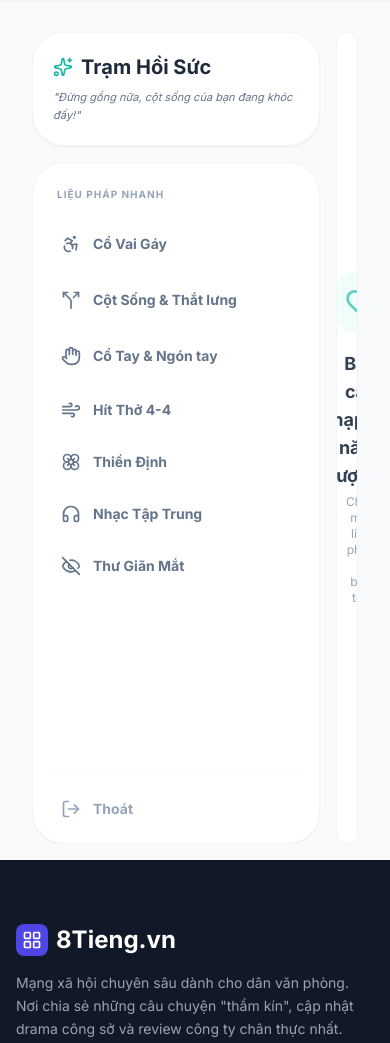
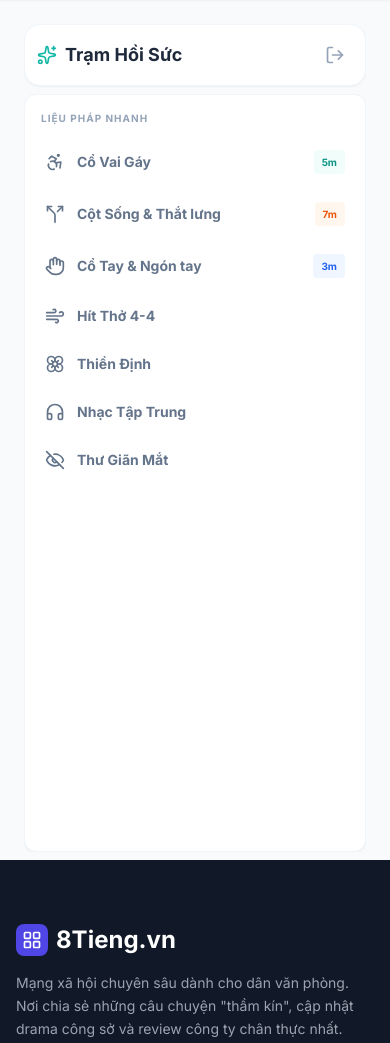
Before and after one commit to trieuvuong262/project_8tieng, a Django app: page /relax/ in a window 390 px wide. Shown: the part 58-1101 px from the top of the page. Run offline with Django 5.2, Linux system fonts and the light colour scheme; data that the repository does not hold is empty; some libraries are stand-ins or nearby versions.

```diff
--- a/core/templates/core/health_page.html
+++ b/core/templates/core/health_page.html
@@ -2,7 +2,7 @@
 
 {% block content %}
 <style>
-    /* Ép toàn bộ giao diện vào 1 màn hình */
+    /* Ép toàn bộ giao diện vào 1 màn hình - App-like feel */
     body {
         overflow: hidden;
     }
@@ -14,8 +14,18 @@
     .tab-active {
         background: #f0fdfa !important;
         color: var(--primary-color) !important;
-        border-right: 4px solid var(--primary-color);
+        /* Mobile: Border bottom, Desktop: Border right */
+        border-right: 0px solid var(--primary-color);
+        border-bottom: 4px solid var(--primary-color);
         box-shadow: none !important;
+    }
+
+    /* Media query để chỉnh border cho desktop */
+    @media (min-width: 1024px) {
+        .tab-active {
+            border-right: 4px solid var(--primary-color);
+            border-bottom: 0px solid transparent;
+        }
     }
 
     .video-overlay {
@@ -41,9 +51,10 @@
         }
     }
 
-    /* Custom scrollbar nếu menu quá dài */
+    /* Custom scrollbar */
     .custom-scroll::-webkit-scrollbar {
         width: 4px;
+        height: 4px;
     }
 
     .custom-scroll::-webkit-scrollbar-thumb {
@@ -52,73 +63,90 @@
     }
 </style>
 
-<div class="h-screen bg-slate-50 flex flex-col p-4 overflow-hidden">
-    <div class="flex-1 flex gap-4 overflow-hidden">
+<div class="h-screen bg-slate-50 flex flex-col p-2 lg:p-4 overflow-hidden">
 
-        <aside class="w-72 flex flex-col gap-4 shrink-0 h-full">
-            <div class="bg-white p-5 rounded-[2rem] shadow-sm border border-slate-100">
-                <h1 class="text-xl font-black text-slate-800 flex items-center gap-2 mb-2">
-                    <i data-lucide="sparkles" class="text-teal-500 w-5 h-5"></i> Trạm Hồi Sức
-                </h1>
-                <p class="text-[11px] text-slate-500 italic leading-relaxed">"{{ quote }}"</p>
+    <div class="flex-1 flex flex-col lg:flex-row gap-2 lg:gap-4 overflow-hidden">
+
+        <aside id="sidebar-panel" class="w-full lg:w-72 flex flex-col gap-2 lg:gap-4 shrink-0 h-full lg:h-full transition-all">
+
+            <div class="bg-white p-3 lg:p-5 rounded-2xl lg:rounded-[2rem] shadow-sm border border-slate-100 shrink-0 flex flex-row lg:flex-col items-center justify-between lg:justify-start lg:items-start">
+                <div>
+                    <h1 class="text-lg lg:text-xl font-black text-slate-800 flex items-center gap-2 mb-0 lg:mb-2">
+                        <i data-lucide="sparkles" class="text-teal-500 w-5 h-5"></i> Trạm Hồi Sức
+                    </h1>
+                    <p class="hidden lg:block text-[11px] text-slate-500 italic leading-relaxed">"{{ quote }}"</p>
+                </div>
+                <a href="{% url 'home' %}" class="lg:hidden text-slate-400 hover:text-red-500 p-2">
+                     <i data-lucide="log-out" class="w-5 h-5"></i>
+                </a>
             </div>
 
-            <nav class="flex-1 bg-white rounded-[2rem] shadow-sm border border-slate-100 p-3 flex flex-col gap-1 overflow-y-auto custom-scroll"
+            <nav class="flex-1 bg-white rounded-xl lg:rounded-[2rem] shadow-sm border border-slate-100 p-2 lg:p-3 flex flex-col gap-1 overflow-y-auto custom-scroll"
                 id="main-nav">
-                <p class="text-[10px] font-bold text-slate-400 uppercase tracking-widest p-3">Liệu pháp nhanh</p>
+
+                <p class="text-[10px] font-bold text-slate-400 uppercase tracking-widest p-2 lg:p-3">Liệu pháp nhanh</p>
 
                 <button onclick="switchTab('yoga', '{{ exercises.yoga.youtube_id|default:defaults.yoga }}')"
                     id="btn-yoga"
-                    class="w-full flex items-center justify-between px-4 py-3.5 rounded-2xl text-slate-500 hover:bg-slate-50 transition-all font-bold text-sm group">
+                    class="w-full flex items-center justify-between px-3 lg:px-4 py-3 lg:py-3.5 rounded-xl lg:rounded-2xl text-slate-500 hover:bg-slate-50 transition-all font-bold text-sm group">
                     <div class="flex items-center gap-3">
-                        <i data-lucide="accessibility" class="w-5 h-5"></i> Cổ Vai Gáy
+                        <i data-lucide="accessibility" class="w-5 h-5"></i>
+                        <span class="truncate">Cổ Vai Gáy</span>
                     </div>
                     <span
-                        class="text-[10px] bg-teal-50 text-teal-600 px-2 py-0.5 rounded opacity-0 group-hover:opacity-100">5m</span>
+                        class="text-[10px] bg-teal-50 text-teal-600 px-2 py-0.5 rounded opacity-100 lg:opacity-0 lg:group-hover:opacity-100">5m</span>
                 </button>
+
                 <button onclick="switchTab('back', '{{ exercises.back.youtube_id|default:'5R1_Ek7L7Ek' }}')"
                     id="btn-back"
-                    class="w-full flex items-center justify-between px-4 py-3.5 rounded-2xl text-slate-500 hover:bg-slate-50 transition-all font-bold text-sm group">
+                    class="w-full flex items-center justify-between px-3 lg:px-4 py-3 lg:py-3.5 rounded-xl lg:rounded-2xl text-slate-500 hover:bg-slate-50 transition-all font-bold text-sm group">
                     <div class="flex items-center gap-3">
-                        <i data-lucide="split" class="w-5 h-5"></i> Cột Sống & Thắt lưng
+                        <i data-lucide="split" class="w-5 h-5"></i>
+                        <span class="truncate">Cột Sống & Thắt lưng</span>
                     </div>
                     <span
-                        class="text-[10px] bg-orange-50 text-orange-600 px-2 py-0.5 rounded opacity-0 group-hover:opacity-100">7m</span>
+                        class="text-[10px] bg-orange-50 text-orange-600 px-2 py-0.5 rounded opacity-100 lg:opacity-0 lg:group-hover:opacity-100">7m</span>
                 </button>
+
                 <button onclick="switchTab('wrist', '{{ exercises.wrist.youtube_id|default:defaults.wrist }}')"
                     id="btn-wrist"
-                    class="w-full flex items-center justify-between px-4 py-3.5 rounded-2xl text-slate-500 hover:bg-slate-50 transition-all font-bold text-sm group">
+                    class="w-full flex items-center justify-between px-3 lg:px-4 py-3 lg:py-3.5 rounded-xl lg:rounded-2xl text-slate-500 hover:bg-slate-50 transition-all font-bold text-sm group">
                     <div class="flex items-center gap-3">
-                        <i data-lucide="hand" class="w-5 h-5"></i> Cổ Tay & Ngón tay
+                        <i data-lucide="hand" class="w-5 h-5"></i>
+                        <span class="truncate">Cổ Tay & Ngón tay</span>
                     </div>
                     <span
-                        class="text-[10px] bg-blue-50 text-blue-600 px-2 py-0.5 rounded opacity-0 group-hover:opacity-100">3m</span>
+                        class="text-[10px] bg-blue-50 text-blue-600 px-2 py-0.5 rounded opacity-100 lg:opacity-0 lg:group-hover:opacity-100">3m</span>
                 </button>
 
                 <button onclick="switchTab('breath', '')" id="btn-breath"
-                    class="w-full flex items-center gap-3 px-4 py-3.5 rounded-2xl text-slate-500 hover:bg-slate-50 transition-all font-bold text-sm">
-                    <i data-lucide="wind" class="w-5 h-5"></i> Hít Thở 4-4
+                    class="w-full flex items-center gap-3 px-3 lg:px-4 py-3 lg:py-3.5 rounded-xl lg:rounded-2xl text-slate-500 hover:bg-slate-50 transition-all font-bold text-sm">
+                    <i data-lucide="wind" class="w-5 h-5"></i>
+                    <span class="truncate">Hít Thở 4-4</span>
                 </button>
 
                 <button
                     onclick="switchTab('meditation', '{{ exercises.meditation.youtube_id|default:defaults.meditation }}')"
                     id="btn-meditation"
-                    class="w-full flex items-center gap-3 px-4 py-3.5 rounded-2xl text-slate-500 hover:bg-slate-50 transition-all font-bold text-sm">
-                    <i data-lucide="flower" class="w-5 h-5"></i> Thiền Định
+                    class="w-full flex items-center gap-3 px-3 lg:px-4 py-3 lg:py-3.5 rounded-xl lg:rounded-2xl text-slate-500 hover:bg-slate-50 transition-all font-bold text-sm">
+                    <i data-lucide="flower" class="w-5 h-5"></i>
+                    <span class="truncate">Thiền Định</span>
                 </button>
 
                 <button onclick="switchTab('music', '{{ exercises.music.youtube_id|default:defaults.music }}')"
                     id="btn-music"
-                    class="w-full flex items-center gap-3 px-4 py-3.5 rounded-2xl text-slate-500 hover:bg-slate-50 transition-all font-bold text-sm">
-                    <i data-lucide="headphones" class="w-5 h-5"></i> Nhạc Tập Trung
+                    class="w-full flex items-center gap-3 px-3 lg:px-4 py-3 lg:py-3.5 rounded-xl lg:rounded-2xl text-slate-500 hover:bg-slate-50 transition-all font-bold text-sm">
+                    <i data-lucide="headphones" class="w-5 h-5"></i>
+                    <span class="truncate">Nhạc Tập Trung</span>
                 </button>
 
                 <button onclick="switchTab('eye', '')" id="btn-eye"
-                    class="w-full flex items-center gap-3 px-4 py-3.5 rounded-2xl text-slate-500 hover:bg-slate-50 transition-all font-bold text-sm">
-                    <i data-lucide="eye-off" class="w-5 h-5"></i> Thư Giãn Mắt
+                    class="w-full flex items-center gap-3 px-3 lg:px-4 py-3 lg:py-3.5 rounded-xl lg:rounded-2xl text-slate-500 hover:bg-slate-50 transition-all font-bold text-sm">
+                    <i data-lucide="eye-off" class="w-5 h-5"></i>
+                    <span class="truncate">Thư Giãn Mắt</span>
                 </button>
 
-                <div class="mt-auto pt-4 border-t border-slate-50">
+                <div class="mt-auto pt-4 border-t border-slate-50 hidden lg:block">
                     <a href="{% url 'home' %}"
                         class="flex items-center gap-3 px-4 py-3 text-slate-400 hover:text-red-500 font-bold text-sm transition">
                         <i data-lucide="log-out" class="w-5 h-5"></i> Thoát
@@ -128,9 +156,16 @@
         </aside>
 
         <main
-            class="flex-1 bg-white rounded-[2.5rem] shadow-2xl shadow-slate-200/50 border border-slate-100 relative overflow-hidden flex flex-col">
+            class="flex-1 bg-white rounded-2xl lg:rounded-[2.5rem] shadow-2xl shadow-slate-200/50 border border-slate-100 relative overflow-hidden flex flex-col w-full h-full">
 
-            <div id="video-wrapper" class="relative w-full bg-black hidden shrink-0" style="height: 50%;">
+            <div id="mobile-back-controls" class="w-full hidden lg:hidden bg-white border-b border-slate-100 shrink-0 z-50">
+                <button onclick="backToMenu()" class="w-full flex items-center gap-2 p-3 text-slate-500 font-bold text-sm hover:bg-slate-50">
+                    <i data-lucide="arrow-left" class="w-5 h-5"></i>
+                    Quay lại Menu
+                </button>
+            </div>
+
+            <div id="video-wrapper" class="relative w-full bg-black hidden shrink-0 h-56 sm:h-72 lg:h-1/2 transition-all duration-300">
                 <iframe id="youtube-player" class="w-full h-full" src="" frameborder="0"
                     allow="autoplay; encrypted-media" referrerpolicy="strict-origin-when-cross-origin"
                     allowfullscreen></iframe>
@@ -144,24 +179,23 @@
                 </div>
             </div>
 
-            <div class="flex-1 relative flex flex-col p-6 overflow-hidden">
+            <div class="flex-1 relative flex flex-col p-4 lg:p-6 overflow-hidden overflow-y-auto">
 
                 <div id="empty-state"
-                    class="absolute inset-0 flex flex-col items-center justify-center text-center p-6">
+                    class="absolute inset-0 flex flex-col items-center justify-center text-center p-6 z-0">
                     <div class="w-16 h-16 bg-teal-50 rounded-full flex items-center justify-center mb-4">
                         <i data-lucide="heart" class="w-8 h-8 text-teal-500 animate-pulse"></i>
                     </div>
                     <h2 class="text-lg font-bold text-slate-700">Bạn cần nạp lại năng lượng?</h2>
-                    <p class="text-slate-400 text-xs mt-1">Chọn một liệu pháp ở bên trái</p>
+                    <p class="text-slate-400 text-xs mt-1">Chọn một liệu pháp ở menu</p>
                 </div>
 
-                <div id="content-area" class="h-full hidden">
-                    <div id="content-yoga" class="tab-pane hidden flex flex-col items-center pt-2 h-full">
+                <div id="content-area" class="h-full hidden w-full">
 
-
+                    <div id="content-yoga" class="tab-pane hidden flex flex-col items-center justify-center lg:justify-start lg:pt-2 h-full">
                         <div
                             class="bg-teal-50 rounded-3xl p-6 w-full max-w-xs text-center border border-teal-100 shadow-sm mb-4">
-                            <div class="text-6xl font-black text-teal-600 mb-1" id="yoga-timer-display">05:00</div>
+                            <div class="text-5xl lg:text-6xl font-black text-teal-600 mb-1" id="yoga-timer-display">05:00</div>
                             <p class="text-[9px] text-teal-500 font-bold uppercase tracking-widest mb-4">Thời gian còn
                                 lại</p>
 
@@ -173,7 +207,7 @@
                     </div>
 
                     <div id="content-breath" class="tab-pane hidden flex flex-col items-center justify-center h-full">
-                        <div class="relative flex items-center justify-center mb-8">
+                        <div class="relative flex items-center justify-center mb-8 scale-75 lg:scale-100">
                             <div id="b-circle-outer"
                                 class="w-56 h-56 bg-teal-50 rounded-full transition-all duration-[4000ms] ease-in-out">
                             </div>
@@ -187,15 +221,15 @@
                             </div>
                         </div>
                         <button onclick="startPrepareBreath()" id="btn-breath-action"
-                            class="px-10 py-4 bg-teal-600 text-white rounded-2xl font-black shadow-lg shadow-teal-100 hover:scale-105 active:scale-95 transition-all flex items-center justify-center gap-3">
-                            <i data-lucide="play" class="fill-current w-5 h-5"></i> BẮT ĐẦU CHUẨN BỊ (10s)
+                            class="px-6 lg:px-10 py-3 lg:py-4 bg-teal-600 text-white rounded-2xl font-black shadow-lg shadow-teal-100 hover:scale-105 active:scale-95 transition-all flex items-center justify-center gap-3 text-sm lg:text-base w-full lg:w-auto">
+                            <i data-lucide="play" class="fill-current w-5 h-5"></i> BẮT ĐẦU (10s)
                         </button>
                     </div>
 
-                    <div id="content-back" class="tab-pane hidden flex flex-col items-center pt-2 h-full text-center">
+                    <div id="content-back" class="tab-pane hidden flex flex-col items-center justify-center lg:justify-start lg:pt-2 h-full text-center">
 
                         <div class="bg-orange-50 rounded-3xl p-6 w-full max-w-xs border border-orange-100 shadow-sm">
-                            <div class="text-6xl font-black text-orange-600 mb-2" id="back-timer-display">07:00</div>
+                            <div class="text-5xl lg:text-6xl font-black text-orange-600 mb-2" id="back-timer-display">07:00</div>
                             <p class="text-[9px] text-orange-500 font-bold uppercase tracking-widest mb-4">Thời gian tập
                             </p>
                             <button onclick="toggleBackTimer()" id="btn-back-action"
@@ -204,11 +238,12 @@
                             </button>
                         </div>
                     </div>
-                    <div id="content-wrist" class="tab-pane hidden flex flex-col items-center pt-2 h-full text-center">
+
+                    <div id="content-wrist" class="tab-pane hidden flex flex-col items-center lg:pt-2 h-full text-center overflow-y-auto pb-4">
                         <h2 class="text-lg font-black text-slate-800 mb-1">Cổ Tay & Ngón Tay</h2>
                         <p class="text-[10px] text-slate-400 mb-6 uppercase">Ngăn ngừa hội chứng ống cổ tay</p>
 
-                        <div class="grid grid-cols-2 gap-4 w-full max-w-sm mb-6">
+                        <div class="grid grid-cols-1 sm:grid-cols-2 gap-4 w-full max-w-sm mb-6">
                             <div class="bg-blue-50 p-4 rounded-2xl border border-blue-100">
                                 <span class="block font-black text-blue-700 text-sm">Xoay cổ tay</span>
                                 <span class="text-[10px] text-blue-500">15 lần mỗi bên</span>
@@ -235,53 +270,52 @@
                     </div>
 
                     <div id="content-eye"
-                        class="tab-pane hidden flex flex-col items-center justify-center h-full text-center p-4">
+                        class="tab-pane hidden flex flex-col items-center justify-center h-full text-center p-2 lg:p-4">
                         <div
-                            class="bg-slate-900 p-8 rounded-[3rem] shadow-2xl max-w-sm w-full border border-slate-800 relative overflow-hidden group">
+                            class="bg-slate-900 p-6 lg:p-8 rounded-[2rem] lg:rounded-[3rem] shadow-2xl max-w-sm w-full border border-slate-800 relative overflow-hidden group">
                             <div class="absolute -top-10 -right-10 w-32 h-32 bg-green-500/10 rounded-full blur-3xl">
                             </div>
 
                             <i data-lucide="eye"
-                                class="w-14 h-14 text-green-400 mx-auto mb-6 group-hover:scale-110 transition-transform"></i>
+                                class="w-10 h-10 lg:w-14 lg:h-14 text-green-400 mx-auto mb-4 lg:mb-6 group-hover:scale-110 transition-transform"></i>
 
-                            <h3 class="text-white font-black text-xl mb-4 uppercase tracking-tighter">Quy tắc 20 - 20 -
+                            <h3 class="text-white font-black text-lg lg:text-xl mb-4 uppercase tracking-tighter">Quy tắc 20 - 20 -
                                 20</h3>
 
-                            <div class="space-y-4 text-left">
+                            <div class="space-y-3 lg:space-y-4 text-left">
                                 <div class="flex items-start gap-3">
                                     <div
                                         class="bg-green-500/20 p-2 rounded-lg text-green-400 font-bold text-[10px] min-w-[45px] text-center">
                                         20p</div>
                                     <p class="text-slate-300 text-xs leading-snug">Cứ sau mỗi <span
-                                            class="text-green-400 font-bold">20 phút</span> làm việc liên tục với màn
-                                        hình.</p>
+                                            class="text-green-400 font-bold">20 phút</span> làm việc liên tục.</p>
                                 </div>
 
                                 <div class="flex items-start gap-3">
                                     <div
                                         class="bg-green-500/20 p-2 rounded-lg text-green-400 font-bold text-[10px] min-w-[45px] text-center">
                                         20ft</div>
-                                    <p class="text-slate-300 text-xs leading-snug">Hãy nhìn vào một vật cách xa <span
-                                            class="text-green-400 font-bold">20 feet (khoảng 6 mét)</span>.</p>
+                                    <p class="text-slate-300 text-xs leading-snug">Nhìn xa <span
+                                            class="text-green-400 font-bold">20 feet (6m)</span>.</p>
                                 </div>
 
                                 <div class="flex items-start gap-3">
                                     <div
                                         class="bg-green-500/20 p-2 rounded-lg text-green-400 font-bold text-[10px] min-w-[45px] text-center">
                                         20s</div>
-                                    <p class="text-slate-300 text-xs leading-snug">Để mắt nghỉ ngơi và nhìn vật đó trong
-                                        <span class="text-green-400 font-bold">20 giây</span>.
+                                    <p class="text-slate-300 text-xs leading-snug">Giữ trong <span class="text-green-400 font-bold">20 giây</span>.
                                     </p>
                                 </div>
                             </div>
-                            <div class="mt-8 pt-6 border-t border-slate-800">
+                            <div class="mt-6 lg:mt-8 pt-4 lg:pt-6 border-t border-slate-800">
                                 <p class="text-[10px] text-slate-500 italic flex items-center justify-center gap-2">
                                     <i data-lucide="sparkles" class="w-3 h-3 text-yellow-500"></i>
-                                    Mẹo: Chớp mắt liên tục 10 lần để làm ẩm giác mạc.
+                                    Chớp mắt 10 lần.
                                 </p>
                             </div>
                         </div>
                     </div>
+
                     <div id="content-music"
                         class="tab-pane hidden flex flex-col items-center justify-center h-full text-center">
                         <div class="bg-slate-50 p-6 rounded-3xl border border-slate-100 max-w-sm">
@@ -309,6 +343,12 @@
         stopBreathing();
         resetBackTimer();
 
+        // LOGIC MOBILE: Ẩn sidebar, hiện nội dung, hiện nút back
+        if (window.innerWidth < 1024) {
+            document.getElementById('sidebar-panel').classList.add('hidden');
+            document.getElementById('mobile-back-controls').classList.remove('hidden');
+        }
+
         document.getElementById('empty-state').classList.add('hidden');
         document.getElementById('content-area').classList.remove('hidden');
         document.querySelectorAll('.tab-pane').forEach(p => p.classList.add('hidden'));
@@ -326,6 +366,7 @@
             wrapper.classList.remove('hidden');
             const cleanId = vId.split(/[?&]/)[0];
             player.src = `https://www.youtube-nocookie.com/embed/${cleanId}?autoplay=1&mute=0&rel=0&enablejsapi=1&origin=${window.location.origin}`;
+
         } else {
             wrapper.classList.add('hidden');
             player.src = "";
@@ -336,6 +377,27 @@
         }
         lucide.createIcons();
     }
+
+    // FUNCTION MỚI: QUAY LẠI MENU
+    function backToMenu() {
+        // Hiện lại sidebar
+        document.getElementById('sidebar-panel').classList.remove('hidden');
+        // Ẩn nút back
+        document.getElementById('mobile-back-controls').classList.add('hidden');
+
+        // Reset trạng thái hiển thị nội dung (về empty state) để menu trông sạch sẽ
+        document.getElementById('content-area').classList.add('hidden');
+        document.getElementById('video-wrapper').classList.add('hidden');
+        document.getElementById('empty-state').classList.remove('hidden');
+        document.getElementById('youtube-player').src = "";
+
+        // Dừng các timer nếu đang chạy để tránh chạy ngầm
+        stopYogaTimer();
+        stopBreathing();
+        resetBackTimer();
+        document.querySelectorAll('#main-nav button').forEach(b => b.classList.remove('tab-active'));
+    }
+
     let prepareInterval;
     let backInterval;
     let isBackRunning = false;
```
